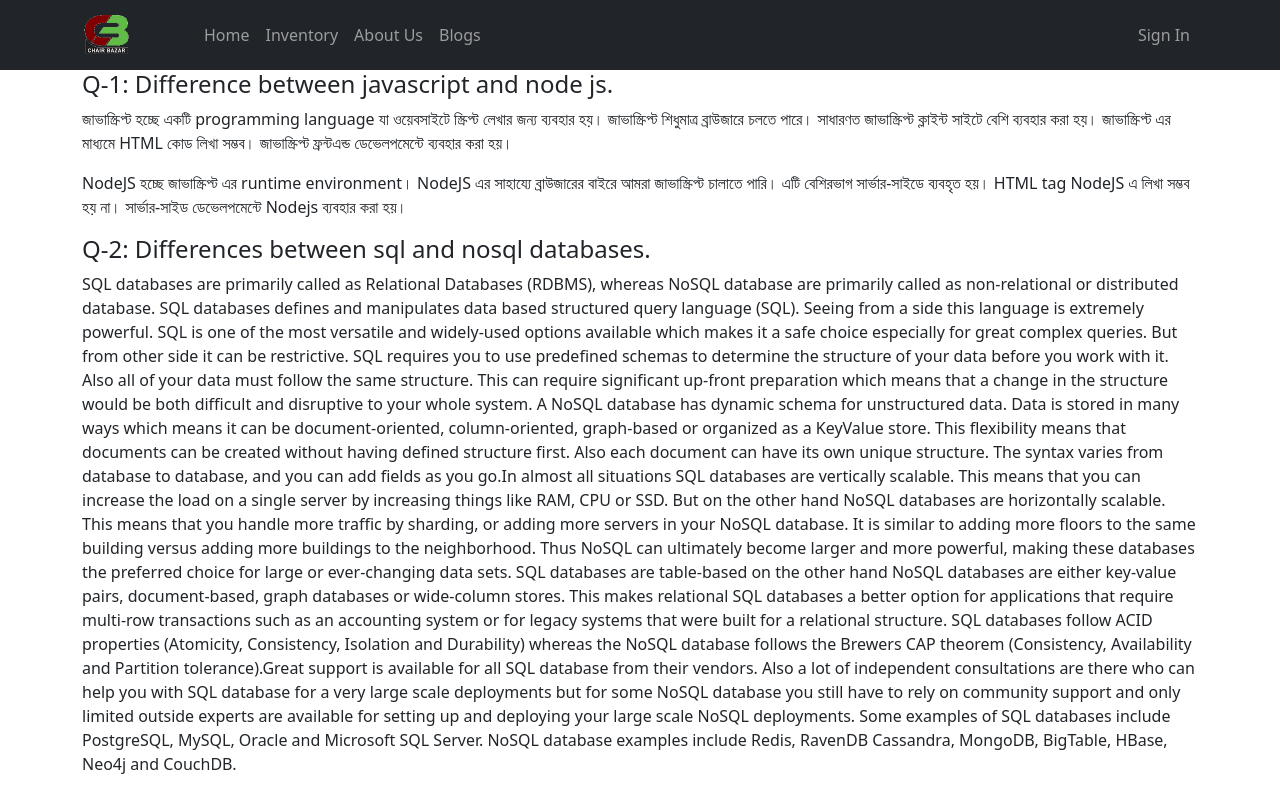
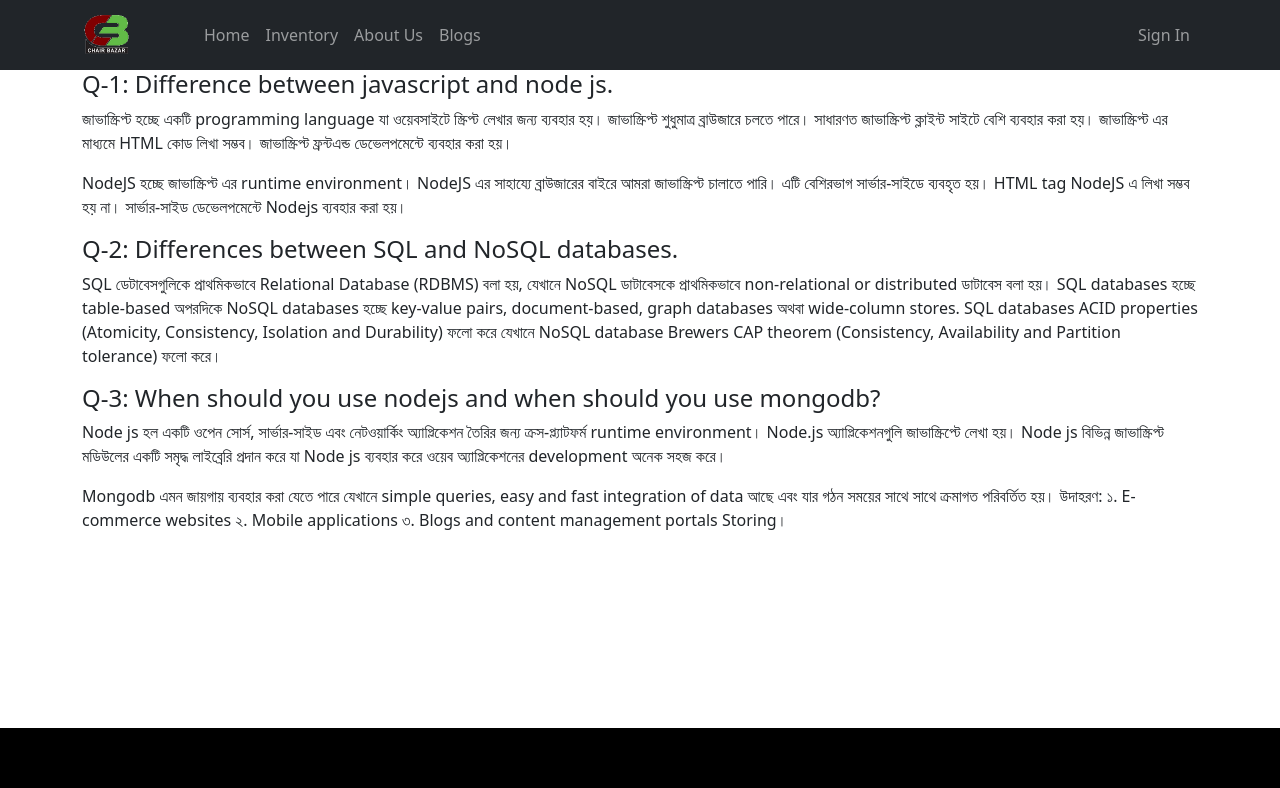
Before and after one commit to Shahadat91/inventory-management-client, a React (Create React App) app: page /blogs in a window 1280 px wide. Shown: the top 788 px of the page. Built offline with nearby package versions, Linux system fonts and the light colour scheme; no server answers.

Commit message:
blogs update

```diff
--- a/src/components/Blogs/Blogs.js
+++ b/src/components/Blogs/Blogs.js
@@ -6,65 +6,23 @@ const Blogs = () => {
       <div>
         <h4>Q-1: Difference between javascript and node js.</h4>
         <p>
-          জাভাস্ক্রিপ্ট হচ্ছে একটি programming language যা ওয়েবসাইটে স্ক্রিপ্ট লেখার জন্য ব্যবহার হয়। জাভাস্ক্রিপ্ট শিধুমাত্র ব্রাউজারে চলতে পারে। সাধারণত জাভাস্ক্রিপ্ট ক্লাইন্ট সাইটে বেশি ব্যবহার করা হয়। জাভাস্ক্রিপ্ট এর মাধ্যমে HTML কোড লিখা সম্ভব। জাভাস্ক্রিপ্ট ফ্রন্টএন্ড ডেভেলপমেন্টে ব্যবহার করা হয়।
+          জাভাস্ক্রিপ্ট হচ্ছে একটি programming language যা ওয়েবসাইটে স্ক্রিপ্ট লেখার জন্য ব্যবহার হয়। জাভাস্ক্রিপ্ট শুধুমাত্র ব্রাউজারে চলতে পারে। সাধারণত জাভাস্ক্রিপ্ট ক্লাইন্ট সাইটে বেশি ব্যবহার করা হয়। জাভাস্ক্রিপ্ট এর মাধ্যমে HTML কোড লিখা সম্ভব। জাভাস্ক্রিপ্ট ফ্রন্টএন্ড ডেভেলপমেন্টে ব্যবহার করা হয়।
         </p>
 
         <p>NodeJS হচ্ছে জাভাস্ক্রিপ্ট এর runtime environment। NodeJS এর সাহায্যে ব্রাউজারের বাইরে আমরা জাভাস্ক্রিপ্ট চালাতে পারি। এটি বেশিরভাগ সার্ভার-সাইডে ব্যবহৃত হয়। HTML tag NodeJS এ লিখা সম্ভব হয় না। সার্ভার-সাইড ডেভেলপমেন্টে Nodejs ব্যবহার করা হয়।</p>
       </div>
 
       <div>
-        <h4>Q-2: Differences between sql and nosql databases.</h4>
+        <h4>Q-2: Differences between SQL and NoSQL databases.</h4>
         <p>
-          SQL databases are primarily called as Relational Databases (RDBMS),
-          whereas NoSQL database are primarily called as non-relational or
-          distributed database. SQL databases defines and manipulates data based
-          structured query language (SQL). Seeing from a side this language is
-          extremely powerful. SQL is one of the most versatile and widely-used
-          options available which makes it a safe choice especially for great
-          complex queries. But from other side it can be restrictive. SQL
-          requires you to use predefined schemas to determine the structure of
-          your data before you work with it. Also all of your data must follow
-          the same structure. This can require significant up-front preparation
-          which means that a change in the structure would be both difficult and
-          disruptive to your whole system. A NoSQL database has dynamic schema
-          for unstructured data. Data is stored in many ways which means it can
-          be document-oriented, column-oriented, graph-based or organized as a
-          KeyValue store. This flexibility means that documents can be created
-          without having defined structure first. Also each document can have
-          its own unique structure. The syntax varies from database to database,
-          and you can add fields as you go.In almost all situations SQL
-          databases are vertically scalable. This means that you can increase
-          the load on a single server by increasing things like RAM, CPU or SSD.
-          But on the other hand NoSQL databases are horizontally scalable. This
-          means that you handle more traffic by sharding, or adding more servers
-          in your NoSQL database. It is similar to adding more floors to the
-          same building versus adding more buildings to the neighborhood. Thus
-          NoSQL can ultimately become larger and more powerful, making these
-          databases the preferred choice for large or ever-changing data sets.
-          SQL databases are table-based on the other hand NoSQL databases are
-          either key-value pairs, document-based, graph databases or wide-column
-          stores. This makes relational SQL databases a better option for
-          applications that require multi-row transactions such as an accounting
-          system or for legacy systems that were built for a relational
-          structure. SQL databases follow ACID properties (Atomicity,
-          Consistency, Isolation and Durability) whereas the NoSQL database
-          follows the Brewers CAP theorem (Consistency, Availability and
-          Partition tolerance).Great support is available for all SQL database
-          from their vendors. Also a lot of independent consultations are there
-          who can help you with SQL database for a very large scale deployments
-          but for some NoSQL database you still have to rely on community
-          support and only limited outside experts are available for setting up
-          and deploying your large scale NoSQL deployments. Some examples of SQL
-          databases include PostgreSQL, MySQL, Oracle and Microsoft SQL Server.
-          NoSQL database examples include Redis, RavenDB Cassandra, MongoDB,
-          BigTable, HBase, Neo4j and CouchDB.
+        SQL ডেটাবেসগুলিকে প্রাথমিকভাবে Relational Database (RDBMS) বলা হয়, যেখানে NoSQL ডাটাবেসকে প্রাথমিকভাবে non-relational or distributed ডাটাবেস বলা হয়। SQL databases হচ্ছে table-based অপরদিকে NoSQL databases হচ্ছে key-value pairs, document-based, graph databases অথবা wide-column stores. SQL databases ACID properties (Atomicity, Consistency, Isolation and Durability) ফলো করে যেখানে NoSQL database Brewers CAP theorem (Consistency, Availability and Partition tolerance) ফলো করে।
         </p>
       </div>
       <div>
         <h4>Q-3: When should you use nodejs and when should you use mongodb? </h4>
-        <p>Node js হল একটি ওপেন সোর্স, সার্ভার-সাইড এবং নেটওয়ার্কিং অ্যাপ্লিকেশন তৈরির জন্য ক্রস-প্ল্যাটফর্ম runtime environment. Node.js অ্যাপ্লিকেশনগুলি জাভাস্ক্রিপ্টে লেখা হয়। Node js বিভিন্ন জাভাস্ক্রিপ্ট মডিউলের একটি সমৃদ্ধ লাইব্রেরি প্রদান করে যা Node js ব্যবহার করে ওয়েব অ্যাপ্লিকেশনের development  অনেক সহজ করে।</p>
+        <p>Node js হল একটি ওপেন সোর্স, সার্ভার-সাইড এবং নেটওয়ার্কিং অ্যাপ্লিকেশন তৈরির জন্য ক্রস-প্ল্যাটফর্ম runtime environment। Node.js অ্যাপ্লিকেশনগুলি জাভাস্ক্রিপ্টে লেখা হয়। Node js বিভিন্ন জাভাস্ক্রিপ্ট মডিউলের একটি সমৃদ্ধ লাইব্রেরি প্রদান করে যা Node js ব্যবহার করে ওয়েব অ্যাপ্লিকেশনের development  অনেক সহজ করে।</p>
 
-        <p>মঙ্গোডিবি এমন জায়গায় ব্যবহার করা যেতে পারে যেখানে simple
+        <p>Mongodb এমন জায়গায় ব্যবহার করা যেতে পারে যেখানে simple
           queries, easy and fast integration of data আছে এবং যার গঠন সময়ের সাথে সাথে ক্রমাগত পরিবর্তিত হয়।
           উদাহরণ:
           ১. E-commerce websites
```
